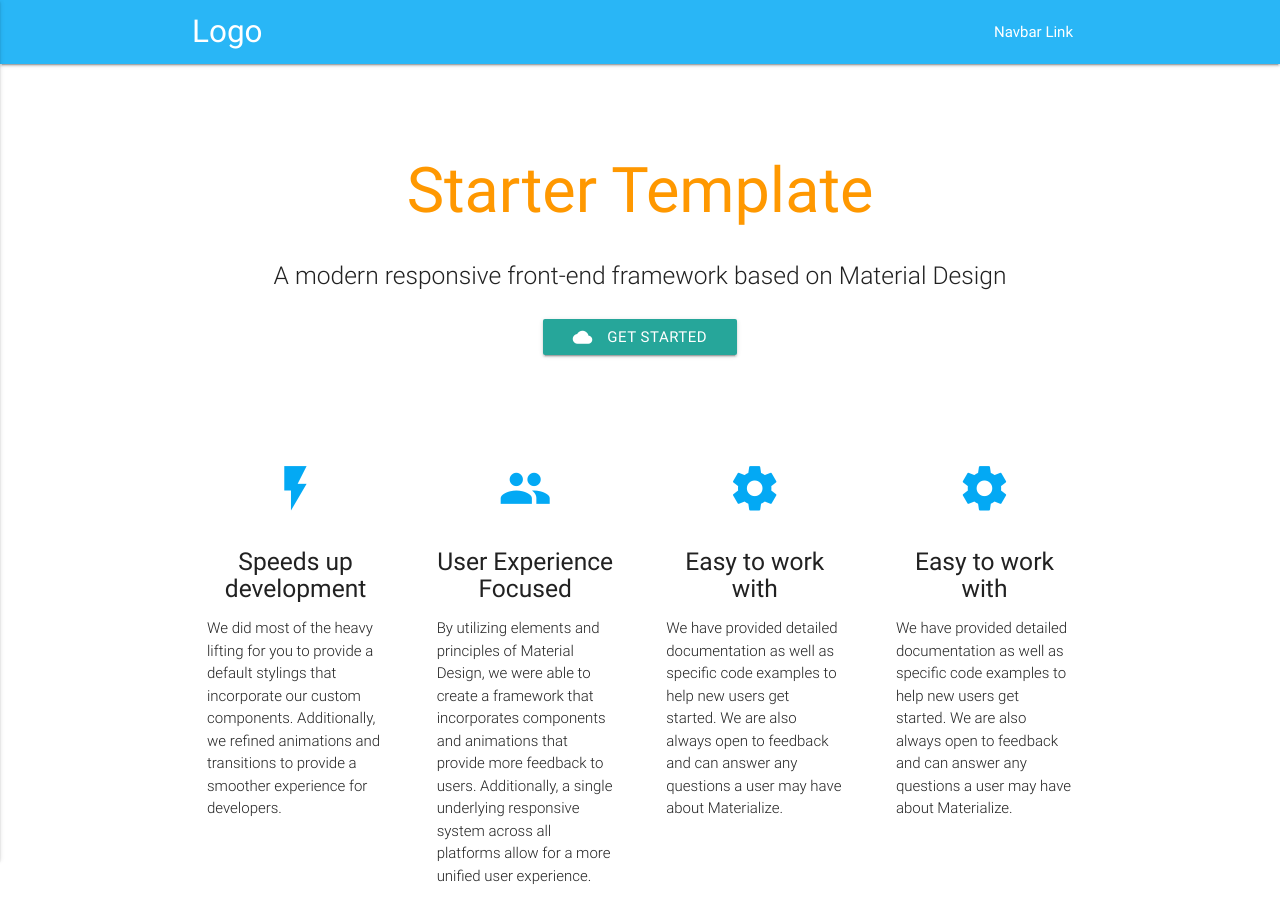
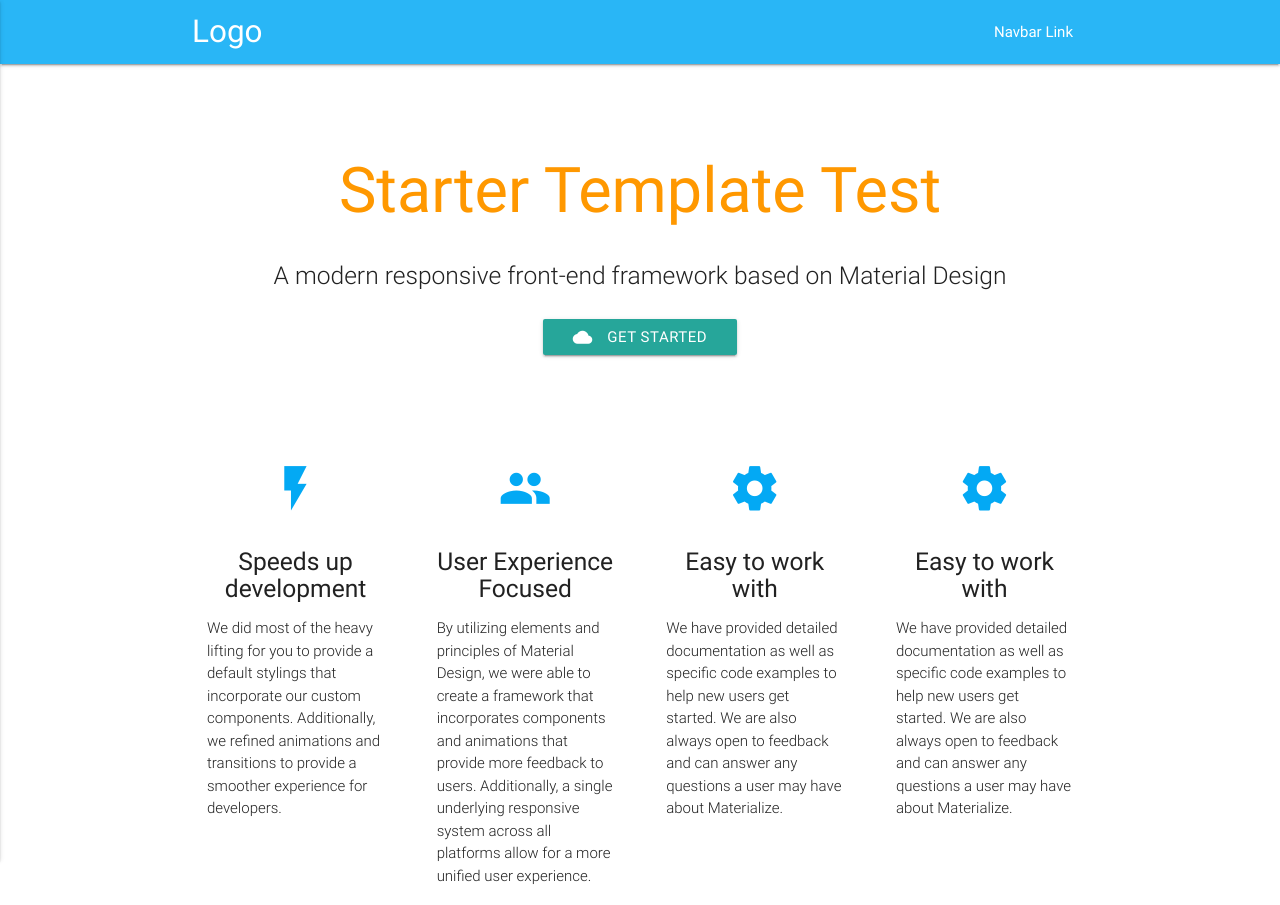
Before and after one commit to KimyoungYou/kimyoungyou.github.io, a plain HTML site: page index.html in a window 1280 px wide. Shown: the top 905 px of the page. Drawn offline with nearby package versions, Linux system fonts and the light colour scheme.

Commit message:
Modify text
Modify text  (add Test)

```diff
--- a/index.html
+++ b/index.html
@@ -26,7 +26,7 @@
   <div class="section no-pad-bot" id="index-banner">
     <div class="container">
       <br><br>
-      <h1 class="header center orange-text">Starter Template</h1>
+      <h1 class="header center orange-text">Starter Template Test</h1>
       <div class="row center">
         <h5 class="header col s12 light">A modern responsive front-end framework based on Material Design</h5>
       </div>
```
